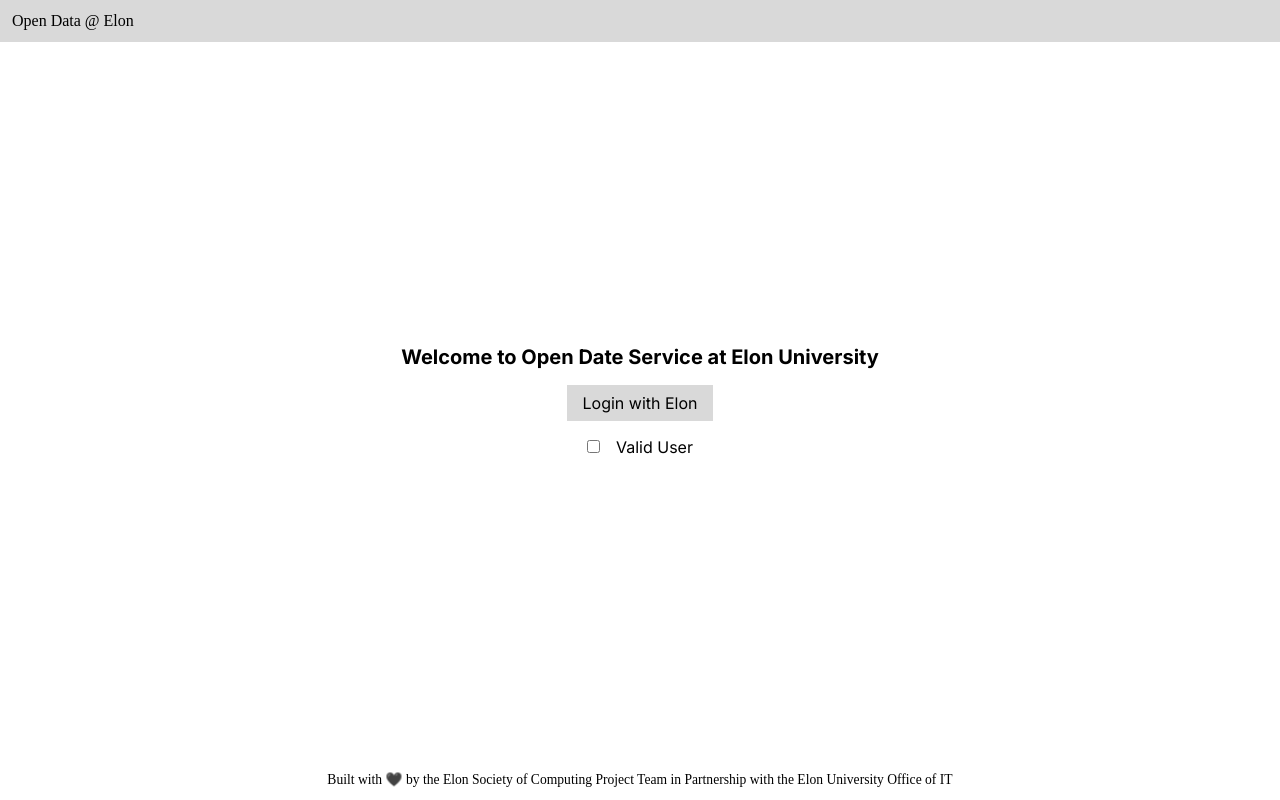
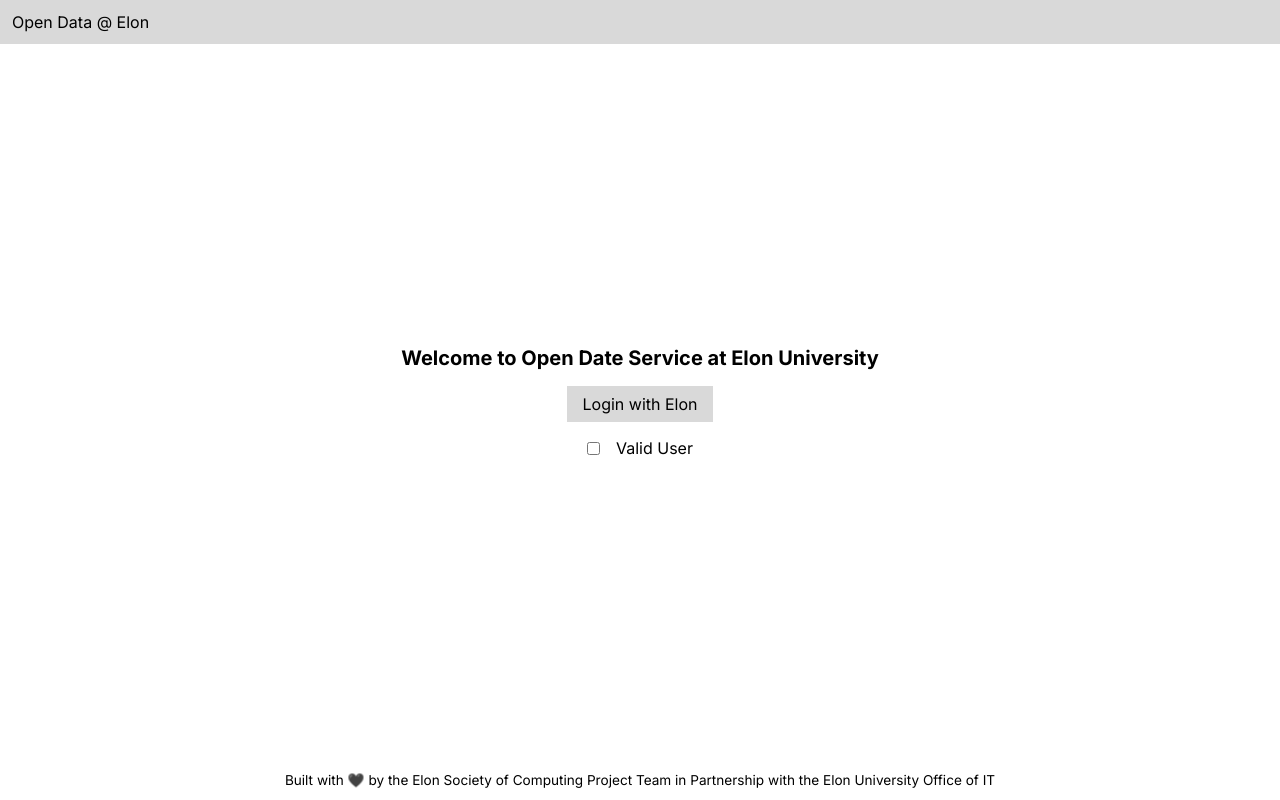
Before and after one commit to elonsoc/ods, a Next.js app in the folder frontend/: page / in a window 1280 px wide. Built offline with nearby package versions, Linux system fonts and the light colour scheme.

Commit message:
Changed to serif font

```diff
--- a/frontend/src/app/layout.tsx
+++ b/frontend/src/app/layout.tsx
@@ -23,10 +23,10 @@
 	return (
 		<html lang='en'>
 			<head></head>
-			<body>
+			<body className={inter.className}>
 				<div className={styles.container}>
 					<Navbar />
-					<main className={inter.className}>{children}</main>
+					<main>{children}</main>
 					<Footer />
 				</div>
 			</body>
```
